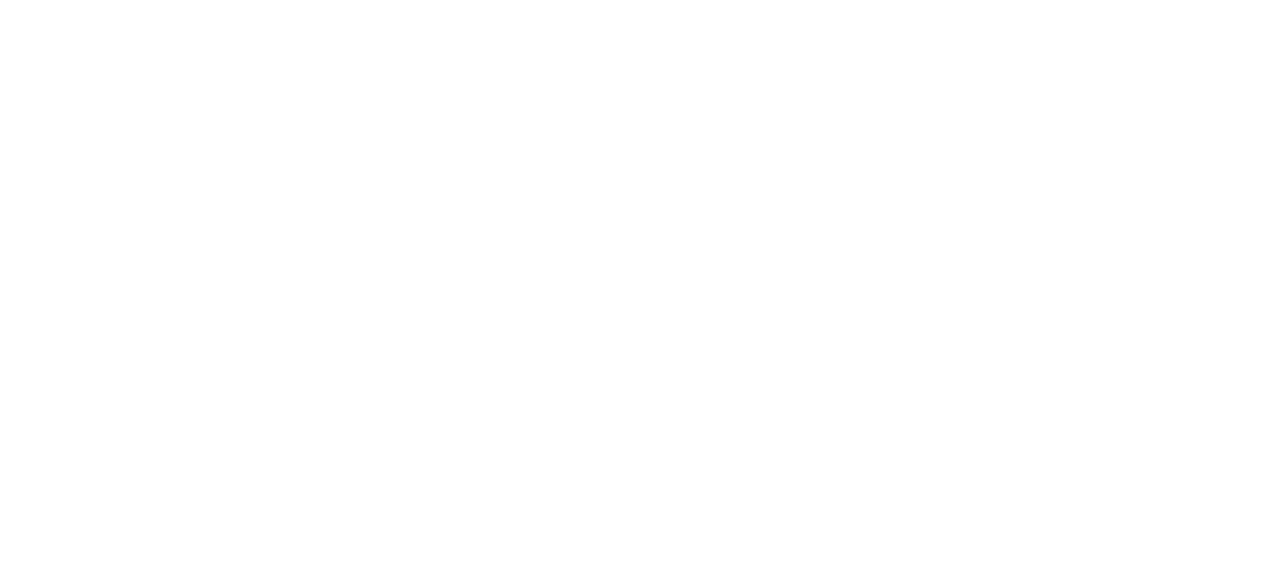
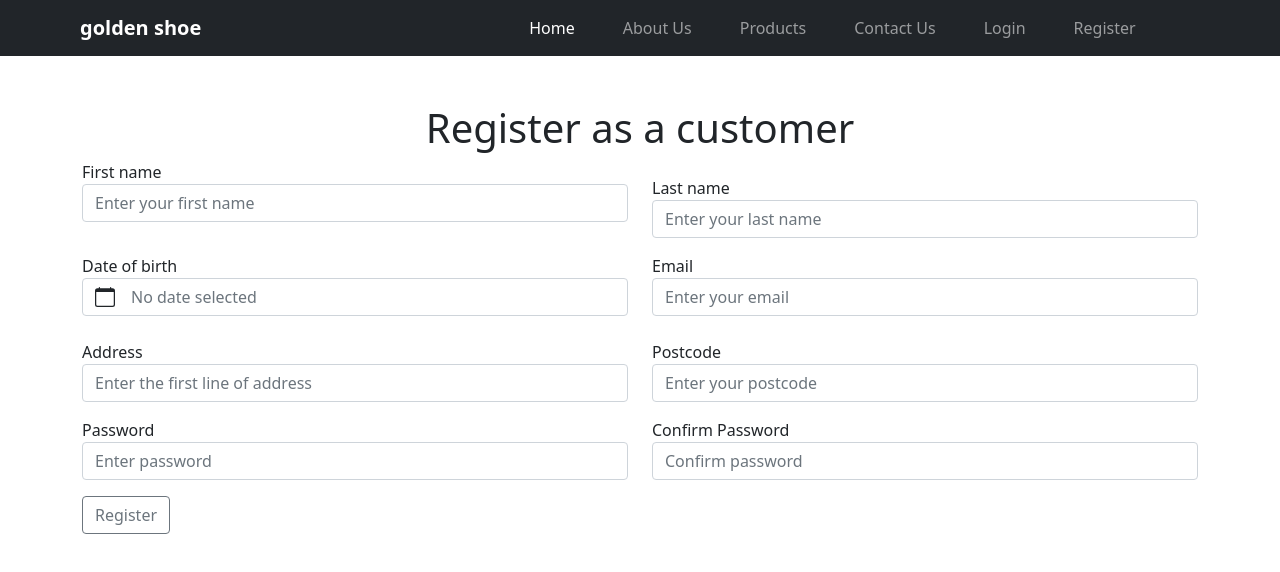
Before and after one commit to elvisasante323/golden-shoe-frontend, a Vue app: page /register in a window 1280 px wide. Shown: the top 572 px of the page. Built offline with nearby package versions, Linux system fonts and the light colour scheme.

Commit message:
Finished creating the login and registeration component

```diff
--- a/src/App.vue
+++ b/src/App.vue
@@ -1,15 +1,17 @@
 <template>
   <div id="app">
+    <navigation-bar />
     <router-view/>
   </div>
 </template>
 
 <script>
+import NavigationBar from "../src/components/NavigationBar";
 
 export default {
   name: "App",
   components: {
-
+    NavigationBar
   },
 };
 </script>
--- a/src/components/NavigationBar.vue
+++ b/src/components/NavigationBar.vue
@@ -7,11 +7,12 @@
 
       <b-collapse id="nav-collapse" is-nav>
         <b-navbar-nav>
-          <b-nav-item href="#" active>Home</b-nav-item>
+          <b-nav-item href="/" active>Home</b-nav-item>
           <b-nav-item href="#">About Us</b-nav-item>
           <b-nav-item href="#">Products</b-nav-item>
           <b-nav-item href="#">Contact Us</b-nav-item>
           <b-nav-item href="#" @click="login">Login</b-nav-item>
+          <b-nav-item href="/register">Register</b-nav-item>
         </b-navbar-nav>
       </b-collapse>
     </b-navbar>
--- a/src/components/Products.vue
+++ b/src/components/Products.vue
@@ -18,7 +18,7 @@
             When adventure calls, take the Parva Rucksack with you. Exploring cities wandering the globe.
           </p>
 
-          <b-button size="lg" variant="outline-primary">Add to Cart</b-button>
+          <b-button size="lg" variant="outline-secondary">Add to Cart</b-button>
         </div>
       </b-col>
     </b-row>
@@ -32,7 +32,7 @@
             When adventure calls, take the Parva Rucksack with you. Exploring cities wandering the globe.
           </p>
 
-          <b-button size="lg" variant="outline-primary">Add to Cart</b-button>
+          <b-button size="lg" variant="outline-secondary">Add to Cart</b-button>
         </div>
       </b-col>
 
--- /dev/null
+++ b/src/pages/Register.vue
@@ -0,0 +1,165 @@
+<template>
+  <div id="register" class="mt-5">
+    <h1 class="text-center">
+      Register as a customer
+    </h1>
+    <b-container>
+      <b-form>
+        <b-row>
+          <b-col sm="6">
+            <b-form-group
+            id="firstName"
+            label="First name"
+            label-for="firstName"
+            >
+              <b-form-input
+                  id="firstName"
+                  v-model="form.firstName"
+                  type="text"
+                  placeholder="Enter your first name"
+                  required
+              ></b-form-input>
+            </b-form-group>
+          </b-col>
+          <b-col sm="6 mt-3">
+            <b-form-group
+                id="lastName"
+                label="Last name"
+                label-for="lastName"
+            >
+              <b-form-input
+                  id="lastName"
+                  v-model="form.lastName"
+                  type="text"
+                  placeholder="Enter your last name"
+                  required
+              ></b-form-input>
+            </b-form-group>
+          </b-col>
+        </b-row>
+
+        <b-row>
+          <b-col sm="6 mt-3">
+            <label for="dateOfBirth">Date of birth</label>
+            <b-form-datepicker
+                :date-format-options="{ year: 'numeric', month: 'numeric', day: 'numeric'} "
+                id="dateOfBirth"
+                v-model="form.dateOfBirth"
+                class="mb-2"></b-form-datepicker>
+          </b-col>
+          <b-col sm="6 mt-3">
+            <b-form-group
+                id="email"
+                label="Email"
+                label-for="email"
+            >
+              <b-form-input
+                  id="email"
+                  v-model="form.email"
+                  type="email"
+                  placeholder="Enter your email"
+                  required
+              ></b-form-input>
+            </b-form-group>
+          </b-col>
+        </b-row>
+
+        <b-row>
+          <b-col sm="6 mt-3">
+            <b-form-group
+                id="address"
+                label="Address"
+                label-for="address"
+            >
+              <b-form-input
+                  id="address"
+                  v-model="form.address"
+                  type="text"
+                  placeholder="Enter the first line of address"
+                  required
+              ></b-form-input>
+            </b-form-group>
+          </b-col>
+          <b-col sm="6 mt-3">
+            <b-form-group
+                id="postcode"
+                label="Postcode"
+                label-for="postcode"
+            >
+              <b-form-input
+                  id="postcode"
+                  v-model="form.postcode"
+                  type="text"
+                  placeholder="Enter your postcode"
+                  required
+              ></b-form-input>
+            </b-form-group>
+          </b-col>
+        </b-row>
+
+        <b-row>
+          <b-col sm="6 mt-3">
+            <b-form-group
+                id="password"
+                label="Password"
+                label-for="password"
+            >
+              <b-form-input
+                  id="password"
+                  v-model="form.password"
+                  type="password"
+                  placeholder="Enter password"
+                  required
+              ></b-form-input>
+            </b-form-group>
+          </b-col>
+          <b-col sm="6 mt-3 mb-3">
+            <b-form-group
+                id="confirmPassword"
+                label="Confirm Password"
+                label-for="confirmPassword"
+            >
+              <b-form-input
+                  id="confirmPassword"
+                  v-model="form.confirmPassword"
+                  type="password"
+                  placeholder="Confirm password"
+                  required
+              ></b-form-input>
+            </b-form-group>
+          </b-col>
+        </b-row>
+
+        <b-button variant="outline-secondary">
+          Register
+        </b-button>
+      </b-form>
+    </b-container>
+  </div>
+</template>
+<script>
+export default {
+  name: 'Register',
+  data () {
+    return {
+      form: {
+        firstName: '',
+        lastName: '',
+        dateOfBirth: '',
+        email: '',
+        address: '',
+        postcode: '',
+        password: '',
+        confirmPassword: ''
+      }
+    }
+  }
+}
+</script>
+<style>
+@media (max-width: 414px) {
+  h1 {
+    margin-bottom: 1em;
+  }
+}
+</style>
--- a/src/router/index.js
+++ b/src/router/index.js
@@ -1,6 +1,7 @@
 import Vue from "vue";
 import VueRouter from "vue-router";
 import Home from "../views/Home.vue";
+import Register from "../pages/Register.vue";
 
 Vue.use(VueRouter);
 
@@ -9,6 +10,11 @@
     path: "/",
     name: "Home",
     component: Home,
+  },
+  {
+    path: "/register",
+    name: "register",
+    component: Register,
   }
 ];
 
--- a/src/views/About.vue
+++ b/src/views/About.vue
@@ -26,7 +26,7 @@
           expedita, soluta dolore cumque
         </p>
 
-        <b-button size="md" variant="outline-primary">View Our Products</b-button>
+        <b-button size="md" variant="outline-secondary">View Our Products</b-button>
       </div>
 
       <div class="col-sm-6">
--- a/src/views/Home.vue
+++ b/src/views/Home.vue
@@ -1,7 +1,5 @@
 <template>
   <div id="home">
-    <navigationBar />
-
     <carousel />
 
     <about id="about-spacer" />
@@ -11,7 +9,7 @@
 </template>
 
 <script>
-import NavigationBar from "../components/NavigationBar";
+
 import Carousel from "../components/Carousel";
 import About from "../views/About";
 import Products from "../components/Products";
@@ -19,7 +17,6 @@
 export default {
   name: "Home",
   components: {
-    NavigationBar,
     Carousel,
     About,
     Products
```
